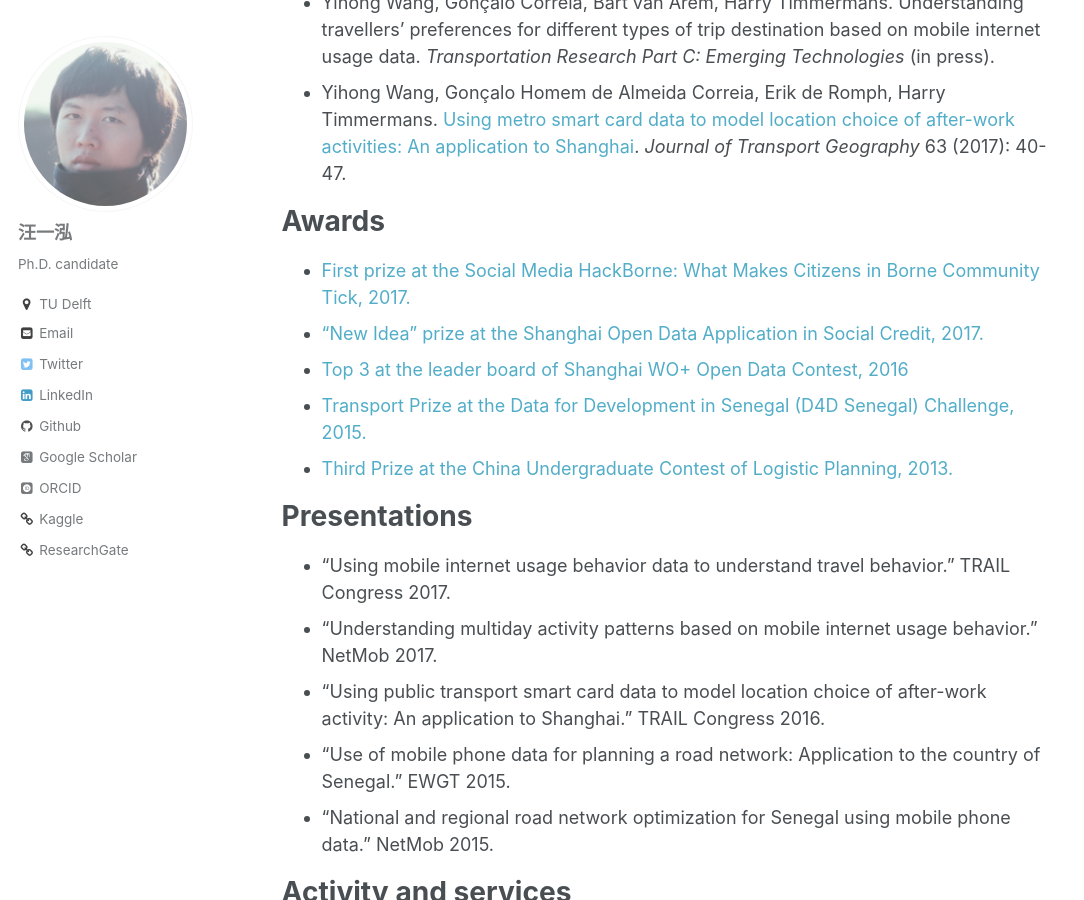
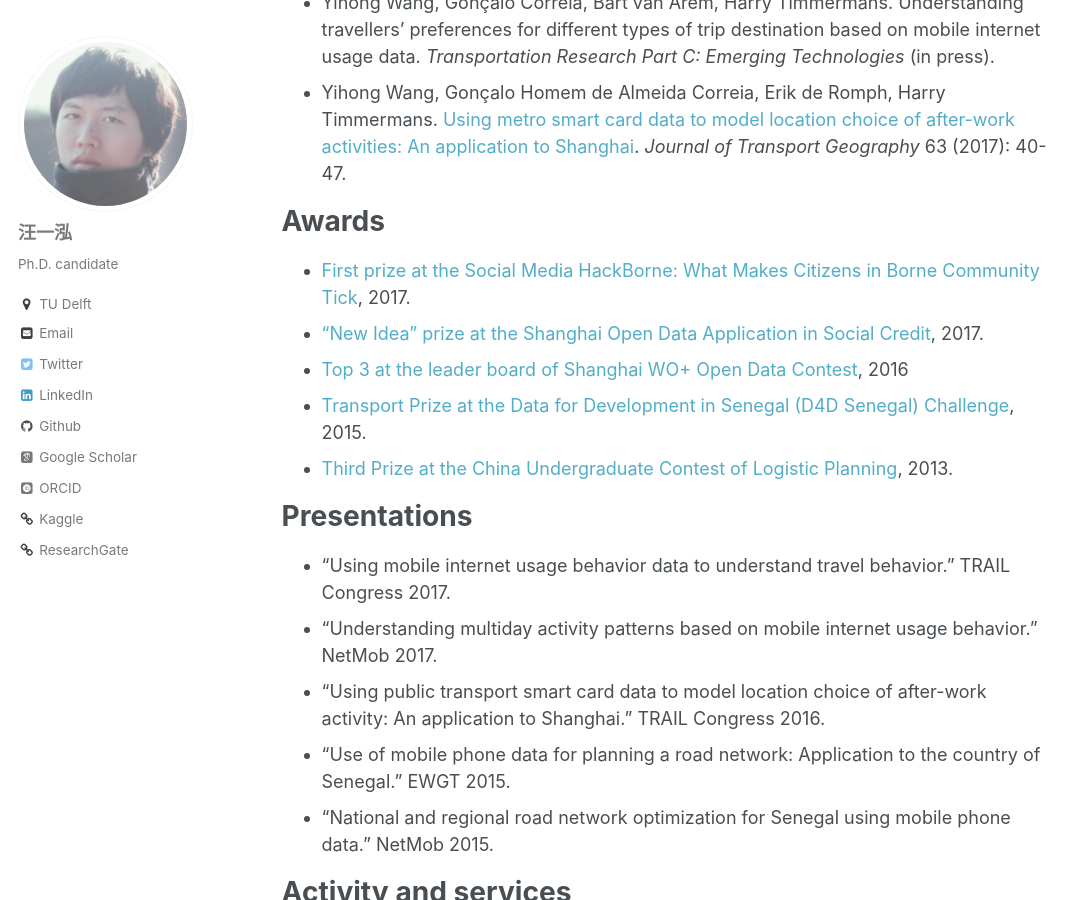
Before and after one commit to bellowswang/bellowswang.github.io, a Jekyll site: the page built from _pages/about.md, in a window 1280 px wide and 900 px high, scrolled down 495 px. Shown: the whole window, without its empty margins (0-1084 px from the left). Built offline with Jekyll 4.4.1, drawn with Linux system fonts in a browser that asks for light colours; some web fonts are replaced.

Commit message:
cv revised

```diff
--- a/_pages/about.md
+++ b/_pages/about.md
@@ -23,11 +23,11 @@
 
 Awards
 ======
-* [First prize at the Social Media HackBorne: What Makes Citizens in Borne Community Tick, 2017.](https://www.borneboeit.nl/56366/nieuws/chinese-cheese-eaters-winnen-hackathon?lipi=urn%3Ali%3Apage%3Ad_flagship3_profile_view_base_recent_activity_details_shares%3BFqNbXrEyTmGFHw95wk5Evg%3D%3D)
-* ["New Idea" prize at the Shanghai Open Data Application in Social Credit, 2017.](http://ptkj.shpt.gov.cn/html/xwdt/kjdt/963057831518.html)
-* [Top 3 at the leader board of Shanghai WO+ Open Data Contest, 2016](https://www.kaggle.com/c/kkbox-music-recommendation-challenge)
-* [Transport Prize at the Data for Development in Senegal (D4D Senegal) Challenge, 2015.](http://www.d4d.orange.com/en/presentation/endowment-and-panel/Folder/The-D4D-Challenge-is-a-great-success)
-* [Third Prize at the China Undergraduate Contest of Logistic Planning, 2013.](http://special.univs.cn/service/anjibei/tdfc/2013/0312/955749.shtml)
+* [First prize at the Social Media HackBorne: What Makes Citizens in Borne Community Tick](https://www.borneboeit.nl/56366/nieuws/chinese-cheese-eaters-winnen-hackathon?lipi=urn%3Ali%3Apage%3Ad_flagship3_profile_view_base_recent_activity_details_shares%3BFqNbXrEyTmGFHw95wk5Evg%3D%3D), 2017.
+* ["New Idea" prize at the Shanghai Open Data Application in Social Credit](http://ptkj.shpt.gov.cn/html/xwdt/kjdt/963057831518.html), 2017.
+* [Top 3 at the leader board of Shanghai WO+ Open Data Contest](https://www.kaggle.com/c/kkbox-music-recommendation-challenge), 2016
+* [Transport Prize at the Data for Development in Senegal (D4D Senegal) Challenge](http://www.d4d.orange.com/en/presentation/endowment-and-panel/Folder/The-D4D-Challenge-is-a-great-success), 2015.
+* [Third Prize at the China Undergraduate Contest of Logistic Planning](http://special.univs.cn/service/anjibei/tdfc/2013/0312/955749.shtml), 2013.
 
 Presentations
 ======
```
